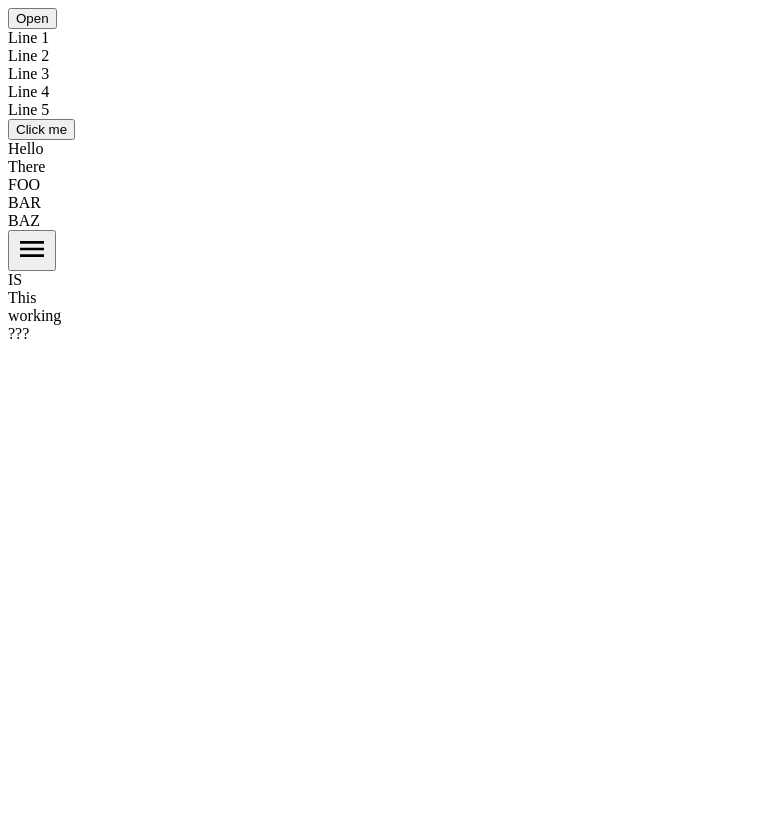
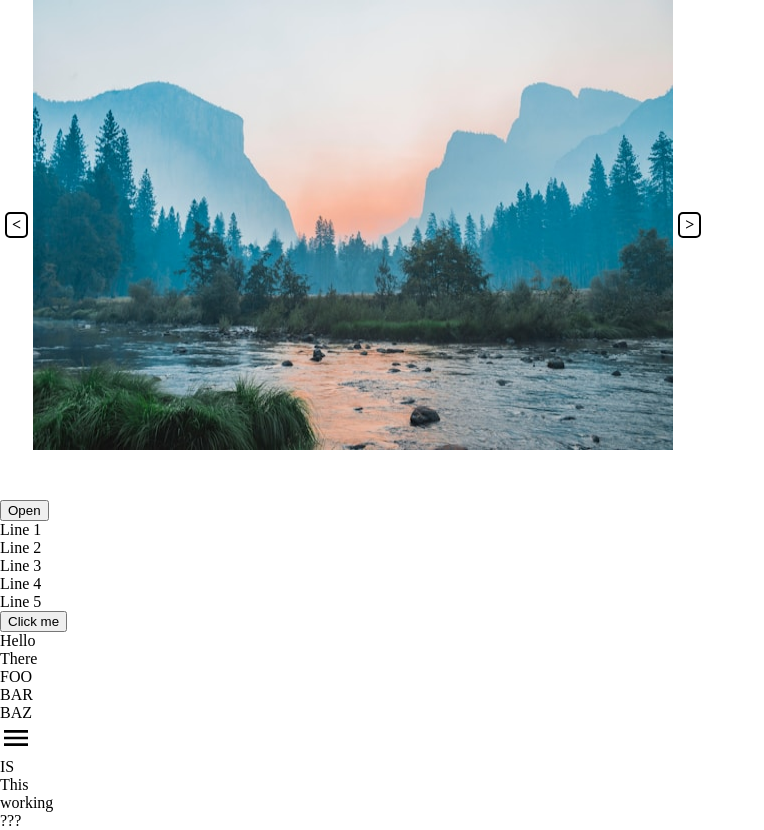
Before and after one commit to JustFact/dynamic-user-interface, a website built with webpack: page src/template.html in a window 1280 px wide. Shown: the whole page, without its empty margins (0-764 px from the left). Before the commit the page ends 800 px from the top, so only its background shows below. Built offline with nearby package versions, Linux system fonts and the light colour scheme.

Commit message:
Make carousel slider
user can slide left/right using arrow buttons

```diff
--- a/src/index.js
+++ b/src/index.js
@@ -1,3 +1,30 @@
+import "./style.css";
+
+const slide = document.querySelector(".carousel-slide");
+const slideLeft = document.querySelector(".carousel-left");
+const slideRight = document.querySelector(".carousel-right");
+let x = 0;
+const slideWidth = slide.offsetWidth;
+const numberOfSlides = Math.floor(slide.childNodes.length / 2);
+const rightLimit = slideWidth * (numberOfSlides - 1);
+
+slideLeft.addEventListener("click", () => {
+  slide.scroll({
+    left: x > 0 ? (x -= slideWidth) : 0,
+    behavior: "smooth",
+  });
+  console.log(x);
+});
+
+slideRight.addEventListener("click", () => {
+  slide.scroll({
+    left: x < rightLimit ? (x += slideWidth) : rightLimit,
+    behavior: "smooth",
+  });
+});
+
+// =========================== Menu List code =======================
+
 const menuButton = document.querySelectorAll(".menu-button");
 const menuButtonArray = Array.from(menuButton);
 
--- /dev/null
+++ b/src/style.css
@@ -0,0 +1,43 @@
+*,
+*::before,
+*::after {
+  box-sizing: border-box;
+  margin: 0;
+}
+
+.icon {
+  fill: black;
+  width: 32px;
+}
+
+.carousel-frame {
+  width: fit-content;
+  height: fit-content;
+  display: flex;
+  align-items: center;
+  overflow: hidden;
+  margin-bottom: 50px;
+}
+
+.carousel-arrow {
+  border: 2px solid black;
+  border-radius: 5px;
+  padding: 2px 5px;
+  font-weight: 900;
+  margin: 1px 5px;
+}
+
+.carousel-frame .carousel-slide {
+  width: 640px;
+  height: 450px;
+  overflow: auto;
+  display: flex;
+}
+
+.carousel-frame .carousel-slide img {
+  width: 640px;
+}
+
+.carousel-frame .carousel-slide::-webkit-scrollbar {
+  display: none;
+}
--- a/src/template.html
+++ b/src/template.html
@@ -4,14 +4,19 @@
     <meta charset="UTF-8" />
     <meta name="viewport" content="width=device-width, initial-scale=1.0" />
     <title>Project Name</title>
-    <style>
-      svg {
-        fill: black;
-        width: 32px;
-      }
-    </style>
   </head>
   <body>
+    <div class="carousel-frame">
+      <div class="carousel-left carousel-arrow"><</div>
+      <div class="carousel-slide">
+        <img src="bailey-zindel-NRQV-hBF10M-unsplash.jpg" />
+        <img src="kalen-emsley-Bkci_8qcdvQ-unsplash.jpg" />
+        <img src="mark-harpur-K2s_YE031CA-unsplash.jpg" />
+        <img src="pine-watt-2Hzmz15wGik-unsplash.jpg" />
+      </div>
+      <div class="carousel-right carousel-arrow">></div>
+    </div>
+
     <div id="menu-container">
       <button class="menu-button">Open</button>
       <div class="menu-item">Line 1</div>
@@ -31,12 +36,16 @@
     </div>
 
     <div id="myClass">
-      <button class="menu-button">
-        <svg xmlns="http://www.w3.org/2000/svg" viewBox="0 0 24 24">
+      <div class="menu-button">
+        <svg
+          class="icon"
+          xmlns="http://www.w3.org/2000/svg"
+          viewBox="0 0 24 24"
+        >
           <title>menu</title>
           <path d="M3,6H21V8H3V6M3,11H21V13H3V11M3,16H21V18H3V16Z" />
         </svg>
-      </button>
+      </div>
       <div class="menu-item">IS</div>
       <div class="menu-item">This</div>
       <div class="menu-item">working</div>
```
Also changed, not shown: README.md, src/bailey-zindel-NRQV-hBF10M-unsplash.jpg (added), src/kalen-emsley-Bkci_8qcdvQ-unsplash.jpg (added), src/mark-harpur-K2s_YE031CA-unsplash.jpg (added), src/pine-watt-2Hzmz15wGik-unsplash.jpg (added).
